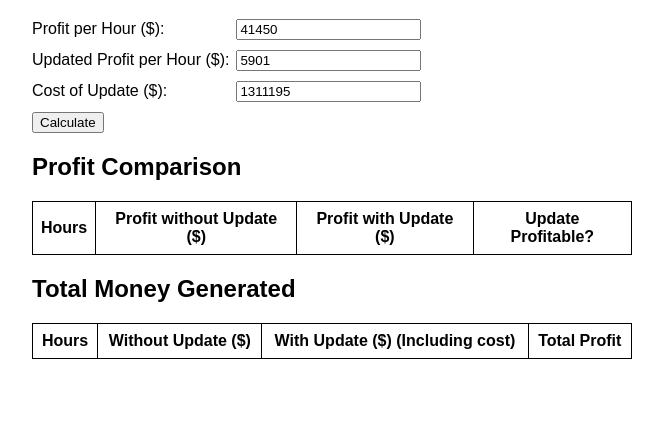
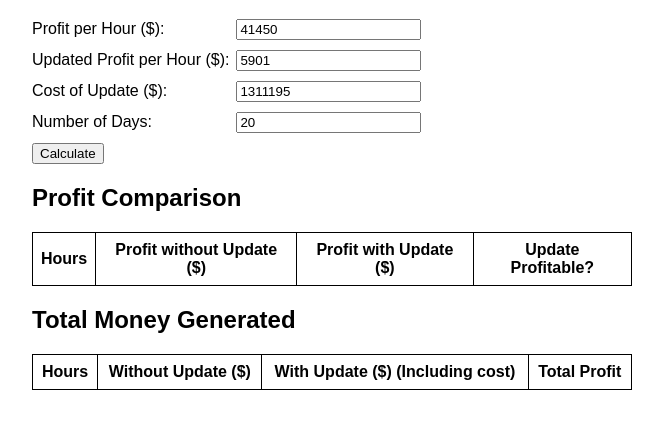
Before and after one commit to johnmisquitta/Profit_calculator_Hamster_Kombat, a plain HTML site: page index.html in a window 1280 px wide. Shown: the part 61-490 px from the top of the page, without its empty margins (308-971 px from the left). Drawn offline with Linux system fonts and the light colour scheme.

Commit message:
Update index.html

```diff
--- a/index.html
+++ b/index.html
@@ -52,6 +52,10 @@
         <label for="updateCost">Cost of Update ($):</label>
         <input type="number" id="updateCost" value="1311195">
     </div>
+    <div class="input-group">
+        <label for="days">Number of Days:</label>
+        <input type="number" id="days" value="20">
+    </div>
     <button onclick="calculate()">Calculate</button>
 
     <!-- Profit Comparison Table -->
@@ -85,7 +89,6 @@
 
 <script>
     const hoursPerDayOptions = [10, 11, 12, 13, 14, 15, 16, 17, 18, 19, 20];
-    const days = 20;
 
     function formatNumber(value) {
         if (value >= 1e6) {
@@ -101,6 +104,7 @@
         const profitPerHour = parseFloat(document.getElementById('profitPerHour').value);
         const updatedProfitPerHourInput = parseFloat(document.getElementById('updatedProfitPerHour').value);
         const updateCost = parseFloat(document.getElementById('updateCost').value);
+        const days = parseFloat(document.getElementById('days').value);
 
         const updatedProfitPerHour = profitPerHour + updatedProfitPerHourInput;
 
```
